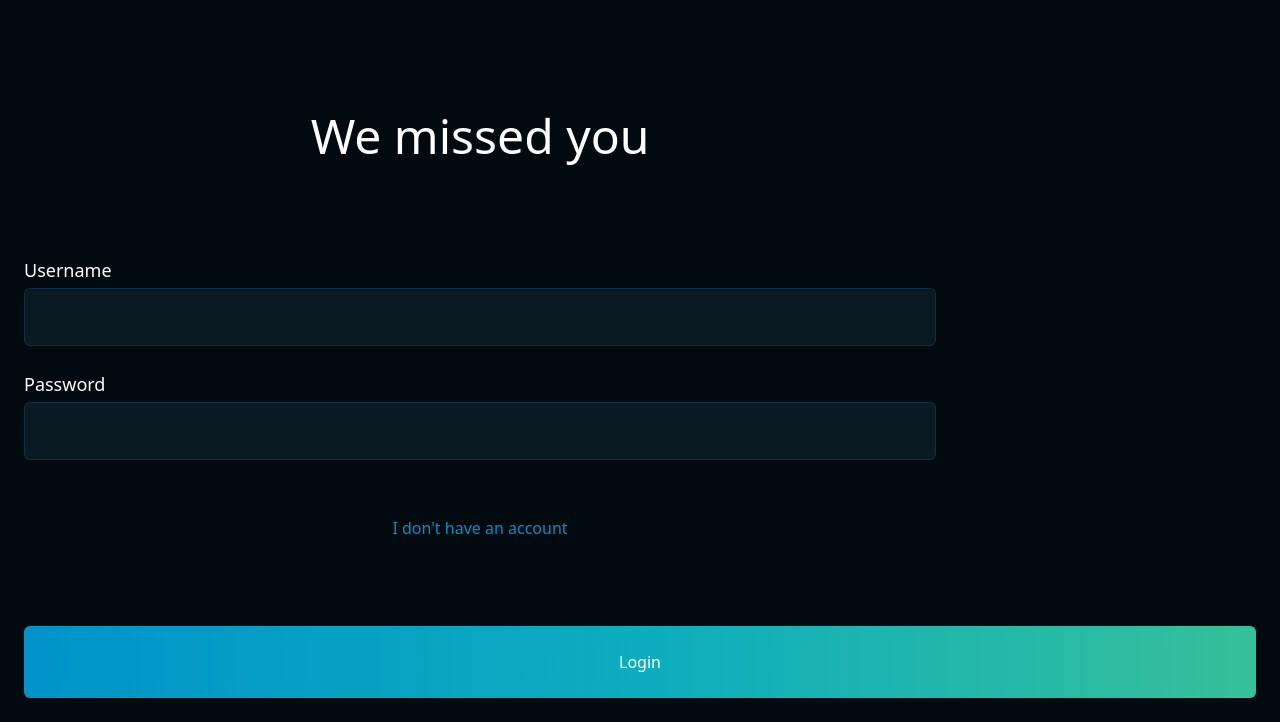
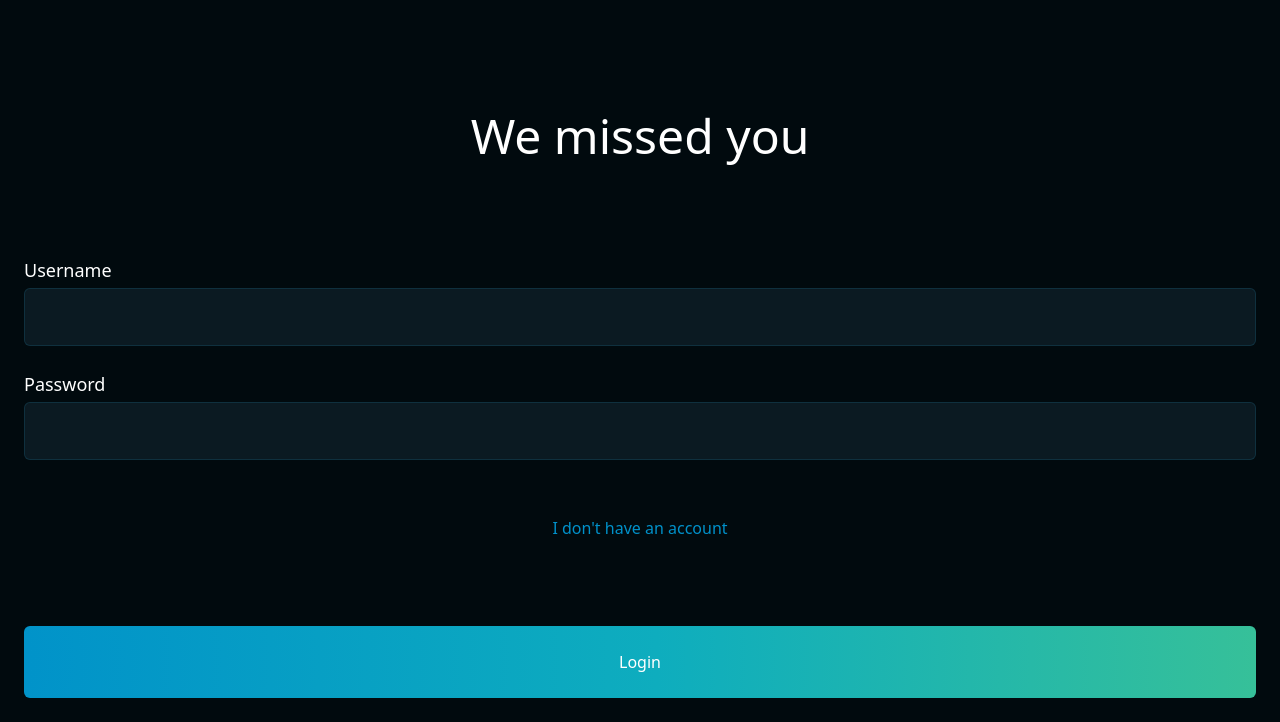
Before and after one commit to tairesu/Assignment_Project_Tyrese_tyresec2, a Django app: page /login/?next=/card/1/admin-register/ in a window 1280 px wide. Shown: the part 78-800 px from the top of the page. Run offline with Django 5.2, Linux system fonts and the light colour scheme; some libraries are stand-ins or nearby versions.

Commit message:
change: wrapped nav and main elems in div base.html

```diff
--- a/cardManager/templates/cardManager/base.html
+++ b/cardManager/templates/cardManager/base.html
@@ -136,7 +136,7 @@
 		</div>
 
 	</div>
-	<main class="h-[100%] flex flex-col @container md:w-7/8 lg:w-3/4 py-12 px-6 gap-24 overflow-y-scroll ">
+	<main class="h-[100%] flex flex-col @container w-full py-12 px-6 gap-24 overflow-y-scroll ">
 		<section id="hero" class="flex flex-col justify-center items-center text-center pt-16">
 			{% block hero_header %}
 
```
